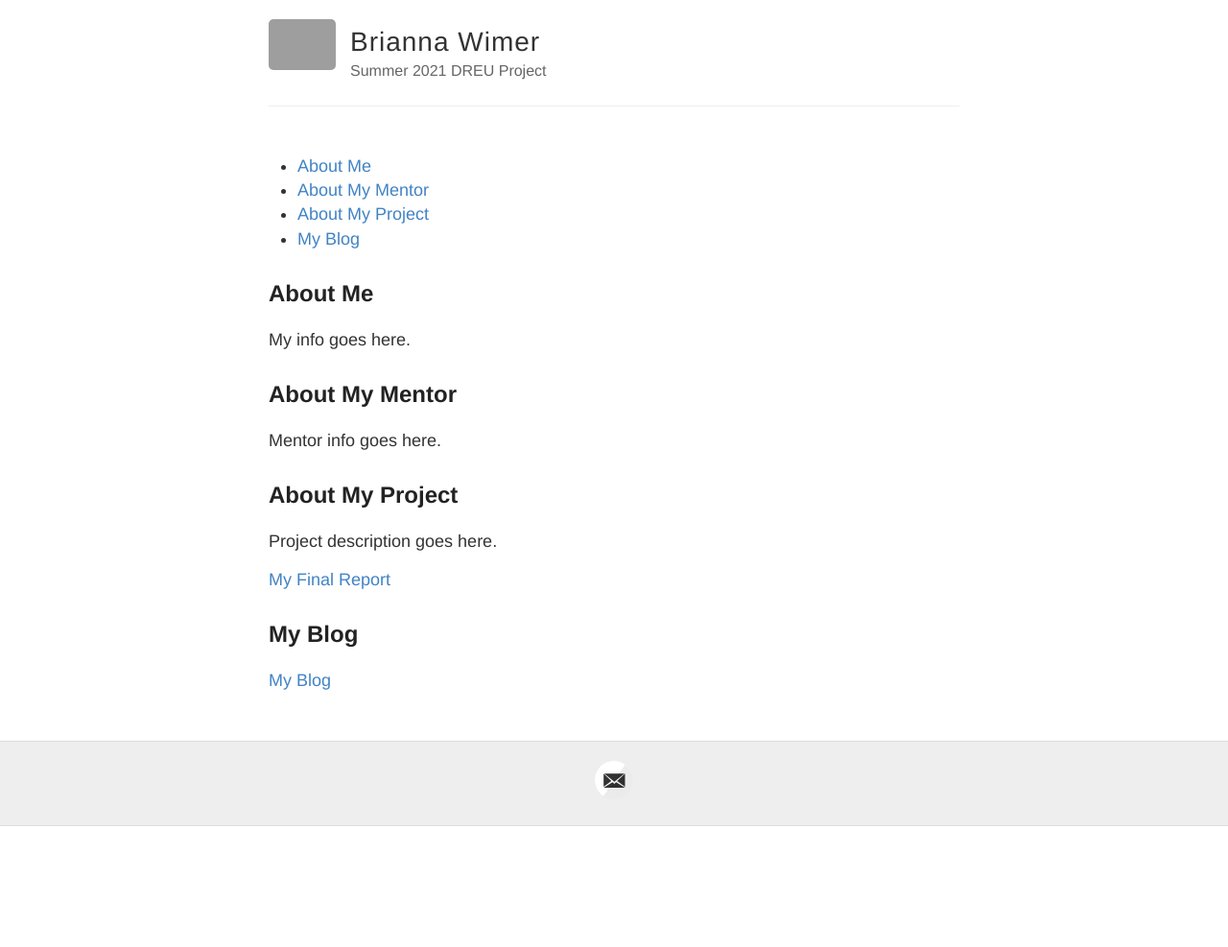
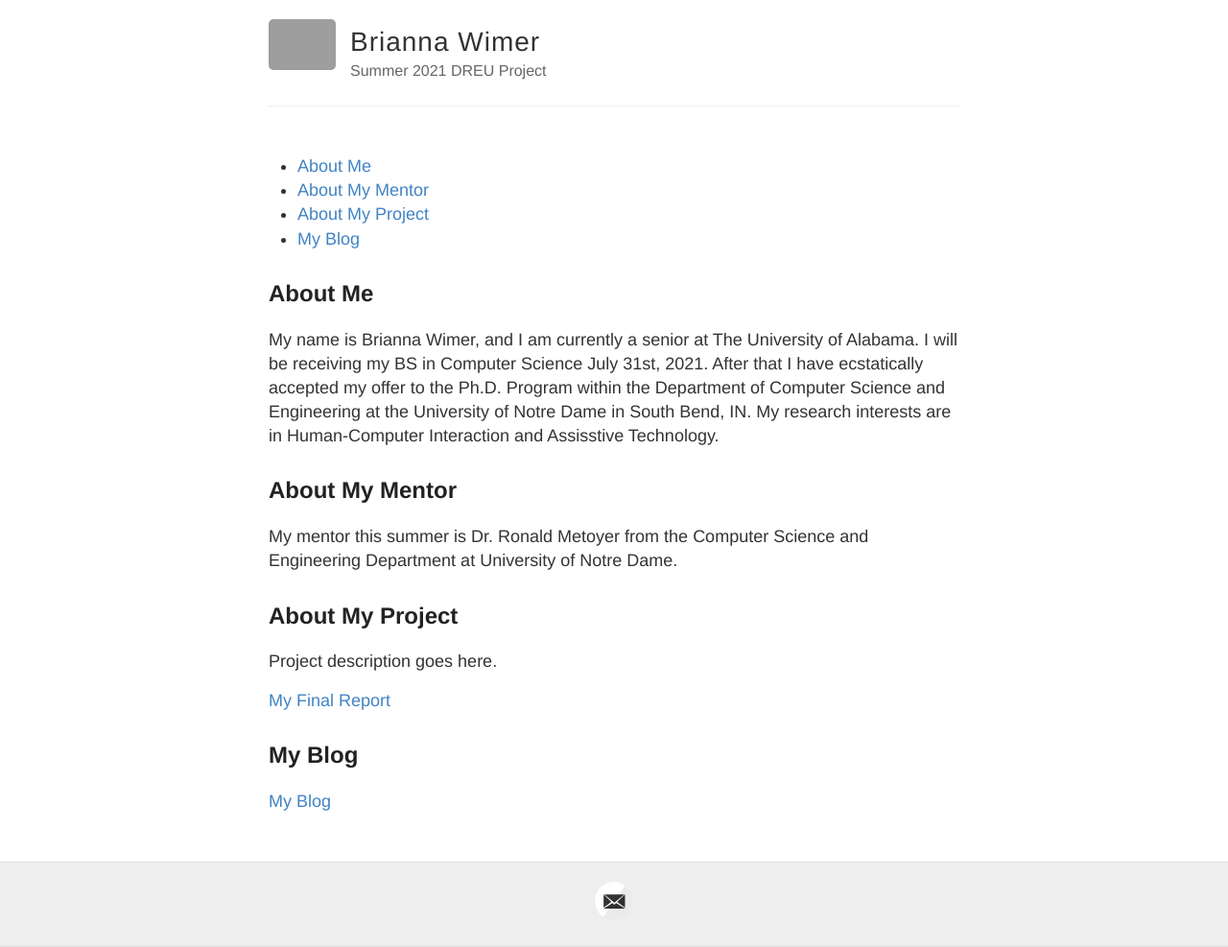
Before and after one commit to briannawimer/dreu, a Jekyll site: the page built from index.md, in a window 1280 px wide. Shown: the whole page at 96% size. Built offline with Jekyll 4.4.1, drawn with Linux system fonts in a browser that asks for light colours; before the commit the page ends 900 px from its top, so only the background shows below that; grey boxes are pictures that could not be loaded.

Commit message:
Update index.md

```diff
--- a/index.md
+++ b/index.md
@@ -1,6 +1,6 @@
 ---
 layout: default
-title: Summer 2020 DREU Project Site
+title: Summer 2021 DREU Project Site
 ---
 
 * TOC
@@ -8,11 +8,11 @@ title: Summer 2020 DREU Project Site
 
 ## About Me
 
-My info goes here.
+My name is Brianna Wimer, and I am currently a senior at The University of Alabama. I will be receiving my BS in Computer Science July 31st, 2021. After that I have ecstatically accepted my offer to the Ph.D. Program within the Department of Computer Science and Engineering at the University of Notre Dame in South Bend, IN. My research interests are in Human-Computer Interaction and Assisstive Technology.
 
 ## About My Mentor
 
-Mentor info goes here.
+My mentor this summer is Dr. Ronald Metoyer from the Computer Science and Engineering Department at University of Notre Dame.
 
 ## About My Project
 
```
